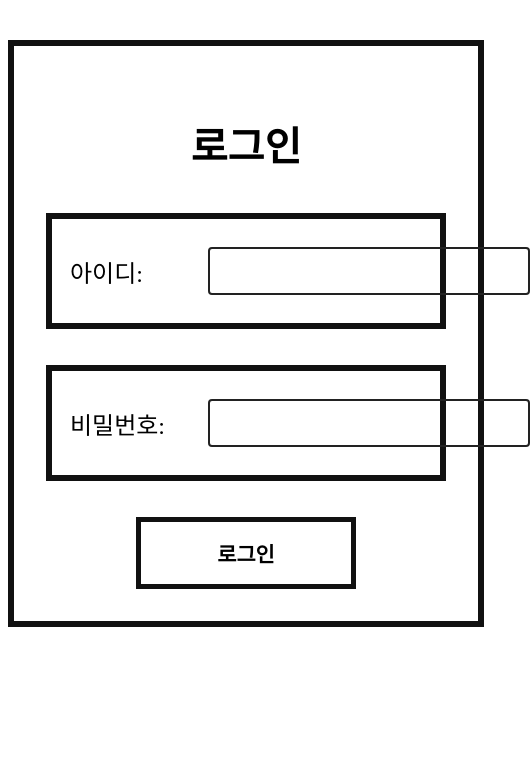
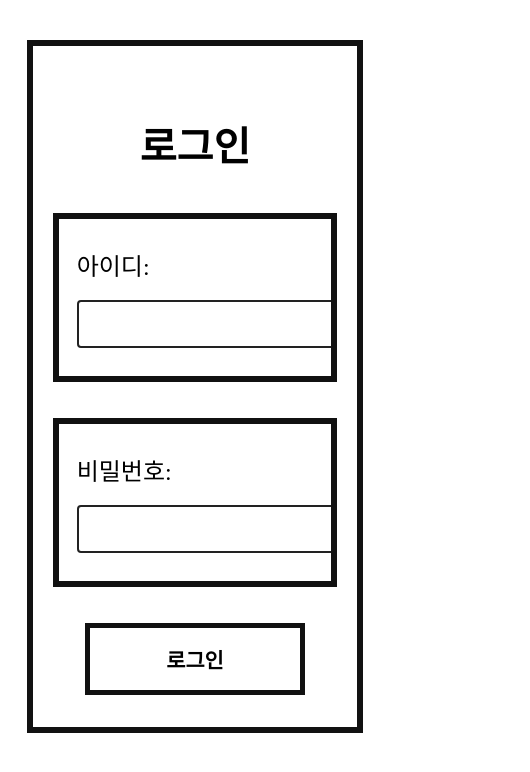
Before and after one commit to summercat01/comaday, a React (Create React App) app: page / in a window 390 px wide. Shown: the top 772 px of the page, 530 px wide, since content can reach past the window. Built offline with nearby package versions, Linux system fonts and the light colour scheme.

Commit message:
모바일 화면 최적화: 뷰포트 설정 및 반응형 스타일 수정 - 자동 확대 방지, 모달 반응형 개선, 입력 필드 최적화

```diff
--- a/public/index.html
+++ b/public/index.html
@@ -2,7 +2,7 @@
 <html lang="en">
   <head>
     <meta charset="utf-8" />
-    <meta name="viewport" content="width=device-width, initial-scale=1" />
+    <meta name="viewport" content="width=device-width, initial-scale=1.0, maximum-scale=1.0, user-scalable=no" />
     <title>코마데이</title>
   </head>
   <body>
--- a/src/App.css
+++ b/src/App.css
@@ -1,10 +1,11 @@
 .main-container {
   max-width: 600px;
   margin: 0 auto;
-  padding: 30px 0 0 0;
+  padding: 30px 20px 0 20px;
   background: #fff;
   min-height: 100vh;
   font-family: 'Noto Sans KR', sans-serif;
+  box-sizing: border-box;
 }
 
 .title {
@@ -84,13 +85,15 @@
 
 .coin-transfer-modal {
   max-width: 520px;
-  min-width: 400px;
+  min-width: auto;
+  width: 90%;
   margin: 60px auto 0 auto;
   border: 6px solid #111;
-  padding: 36px 32px 32px 32px;
+  padding: 36px 20px 32px 20px;
   background: #fff;
   text-align: center;
   position: relative;
+  box-sizing: border-box;
 }
 
 .coin-transfer-title {
@@ -107,6 +110,9 @@
   display: flex;
   align-items: center;
   justify-content: flex-start;
+  box-sizing: border-box;
+  width: 100%;
+  overflow: hidden;
 }
 
 .coin-inline-box {
@@ -165,12 +171,14 @@
 
 .login-modal {
   max-width: 520px;
-  min-width: 400px;
+  min-width: auto;
+  width: 90%;
   margin: 40px auto 0 auto;
   border: 6px solid #111;
-  padding: 36px 32px 32px 32px;
+  padding: 36px 20px 32px 20px;
   background: #fff;
   text-align: center;
+  box-sizing: border-box;
 }
 
 .login-title {
@@ -186,6 +194,9 @@
   background: #fff;
   text-align: left;
   font-size: 2rem;
+  box-sizing: border-box;
+  width: 100%;
+  overflow: hidden;
 }
 
 .login-inline-box {
@@ -194,6 +205,7 @@
   gap: 18px;
   padding: 28px 18px;
   font-size: 1.5rem;
+  flex-wrap: wrap;
 }
 
 .login-label {
```
